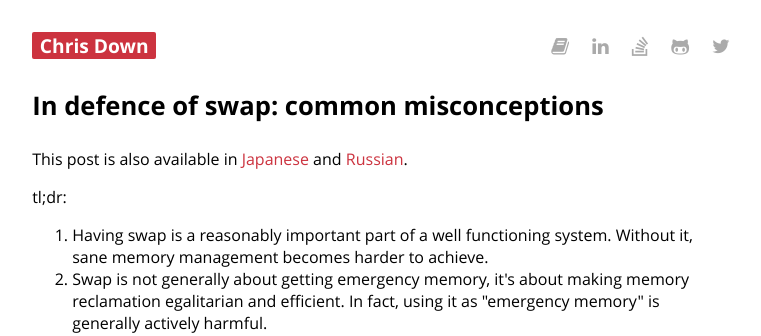
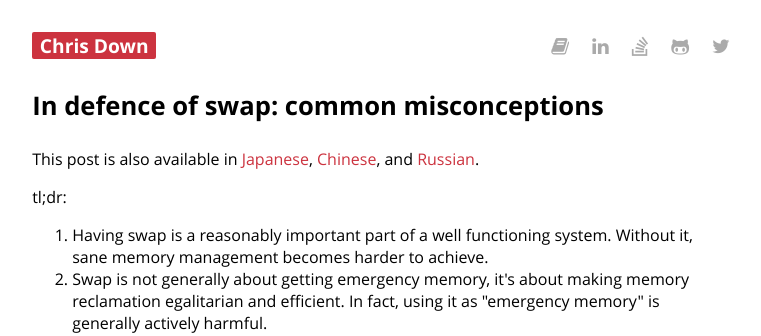
Before and after one commit to cdown/chrisdown.name, a Jekyll site: the page built from _posts/2018-01-02-in-defence-of-swap.md, in a window 1280 px wide and 900 px high. Shown: the top 336 px of the window, without its empty margins (259-1020 px from the left). Built offline with Jekyll 4.4.1, drawn with Linux system fonts in a browser that asks for light colours.

Commit message:
swap post: Update translations

```diff
--- a/_posts/2018-01-02-in-defence-of-swap.md
+++ b/_posts/2018-01-02-in-defence-of-swap.md
@@ -4,14 +4,19 @@ title: "In defence of swap: common misconceptions"
 translations:
     - lang: ja
       url: /ja/2018/01/02/in-defence-of-swap.html
+    - lang: zh
+      url: https://farseerfc.me/in-defence-of-swap.html
+    - lang: ru
+      url: https://web.archive.org/web/20200924111107/https://softdroid.net/v-zashchitu-svopa-rasprostranennye-zabluzhdeniya
 
 # Otherwise the japanese is the desc
 description: "tl;dr: Having swap is a reasonably important part of a well functioning system. Without it, sane memory management becomes harder to achieve."
 ---
 
 This post is also available in
-[Japanese](/ja/2018/01/02/in-defence-of-swap.html) and
-[Russian](https://softdroid.net/v-zashchitu-svopa-rasprostranennye-zabluzhdeniya).
+[Japanese](/ja/2018/01/02/in-defence-of-swap.html),
+[Chinese](https://farseerfc.me/in-defence-of-swap.html), and
+[Russian](https://web.archive.org/web/20200924111107/https://softdroid.net/v-zashchitu-svopa-rasprostranennye-zabluzhdeniya).
 
 tl;dr:
 
```
